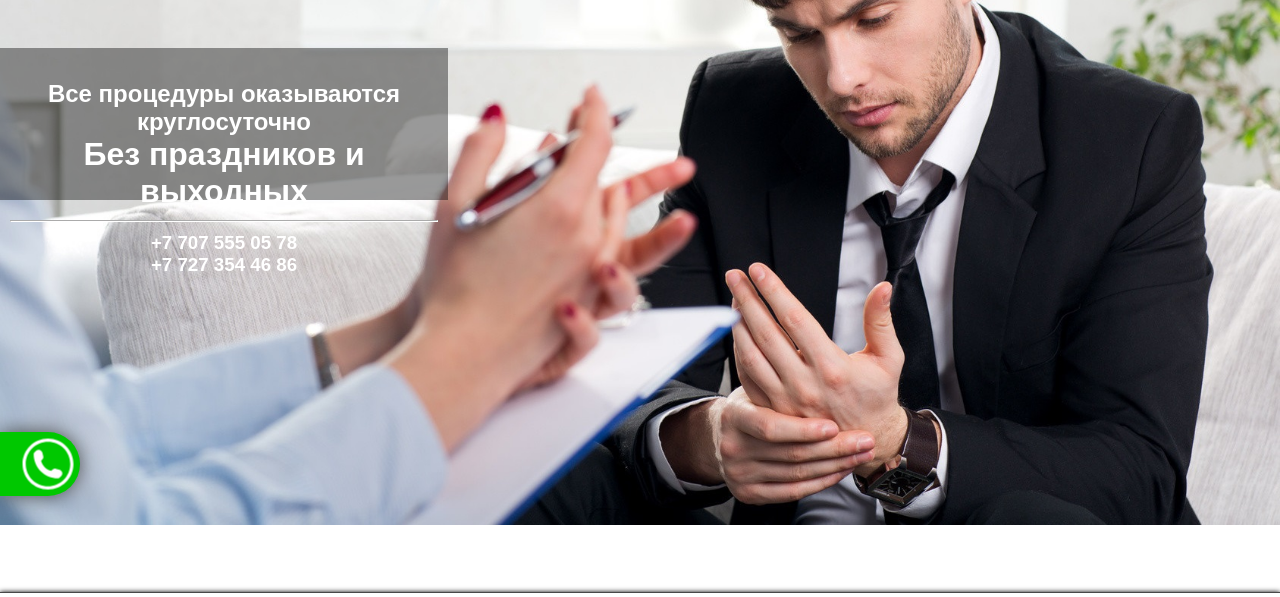
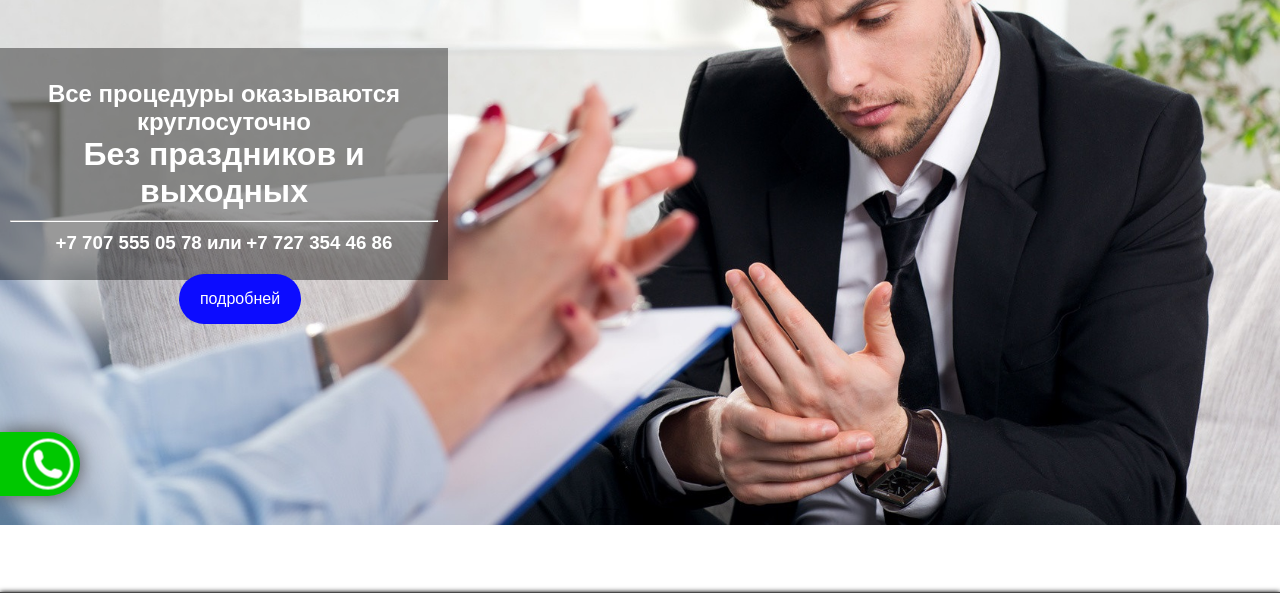
Before and after one commit to webnetkz/euroclinic, a PHP site: page / in a window 1280 px wide. Shown: the part 208-805 px from the top of the page. Run offline with PHP 8.4, Linux system fonts and the light colour scheme; grey boxes are pictures that could not be loaded.

Commit message:
update style for euroclinic

```diff
--- a/index.php
+++ b/index.php
@@ -60,8 +60,10 @@
                     <h2>Все процедуры оказываются круглосуточно</h2>
                     <h1 style="font-size: 2em;">Без праздников и выходных</h1>
                         <hr style="border-color: rgb(255, 255, 255); margin: 10px;">
-                    <h3>+7 707 555 05 78</h3>
+                    <h3>+7 707 555 05 78 или</h3>
                     <h3>+7 727 354 46 86</h3>
+
+                        <a href="https://emirmed.kz/vyvod-iz-zapoya/" class="hr">подробней</a>
                 </div>
 
 
--- a/public/styles/style.css
+++ b/public/styles/style.css
@@ -42,6 +42,7 @@ div.phone {
     border-top-right-radius: 3em;
     border-bottom-right-radius: 3em;
     box-shadow: 0 0 20px rgb(77, 77, 77);
+    z-index: 3;
 }
 
 div.phone:hover {
@@ -83,6 +84,7 @@ form#formPhone {
     border-radius: 20px;
     box-shadow: 0 0 20px rgba(0, 0, 0, 0.6);
     transition-duration: 300ms;
+    z-index: 3;
 }
 
 input.inpPhone {
@@ -127,6 +129,7 @@ header {
     height: 5em;
     box-shadow: 0 0 5px rgb(0, 0, 0);
     background: rgb(255, 255, 255);
+    z-index: 22;
 }
 
 div.one {
@@ -202,6 +205,7 @@ p.callBack {
     padding: 0.5em;
     border-radius: 30px;
     box-shadow: 2px 2px 10px rgb(0, 0, 0);
+    transition-duration: 500ms;
 }
 
 p.callBack:hover {
@@ -217,7 +221,7 @@ div#content {
     text-align: center;
     background: url(/public/img/bg.jpg) no-repeat;
     background-size: 100%;
-    z-index: -88;
+    z-index: 1;
 }
 
 div.meddleText {
@@ -225,9 +229,31 @@ div.meddleText {
     background-color: rgba(0, 0, 0, 0.4);
     color: rgb(255, 255, 255);
     width: 35%;
-    height: 15%;
+    height: 25%;
     text-align: center;
     margin-top: 20%;
+}
+
+h3 {
+    display: inline;
+}
+
+a.hr {
+    display: block;
+    text-decoration: none;
+    width: 20%;
+    margin-left: 40%;
+    padding: 1em;
+    border-radius: 50px;
+    color: rgb(255, 255, 255);
+    background-color: rgb(12, 12, 255);
+    margin-top: 20px;
+    transition-duration: 400ms;
+}
+
+a.hr:hover {
+    background-color: rgb(22, 22, 244);
+    box-shadow: 4px 4px 10px rgb(0, 0, 0);
 }
 
 /* FOOTER STYLE*/
```
